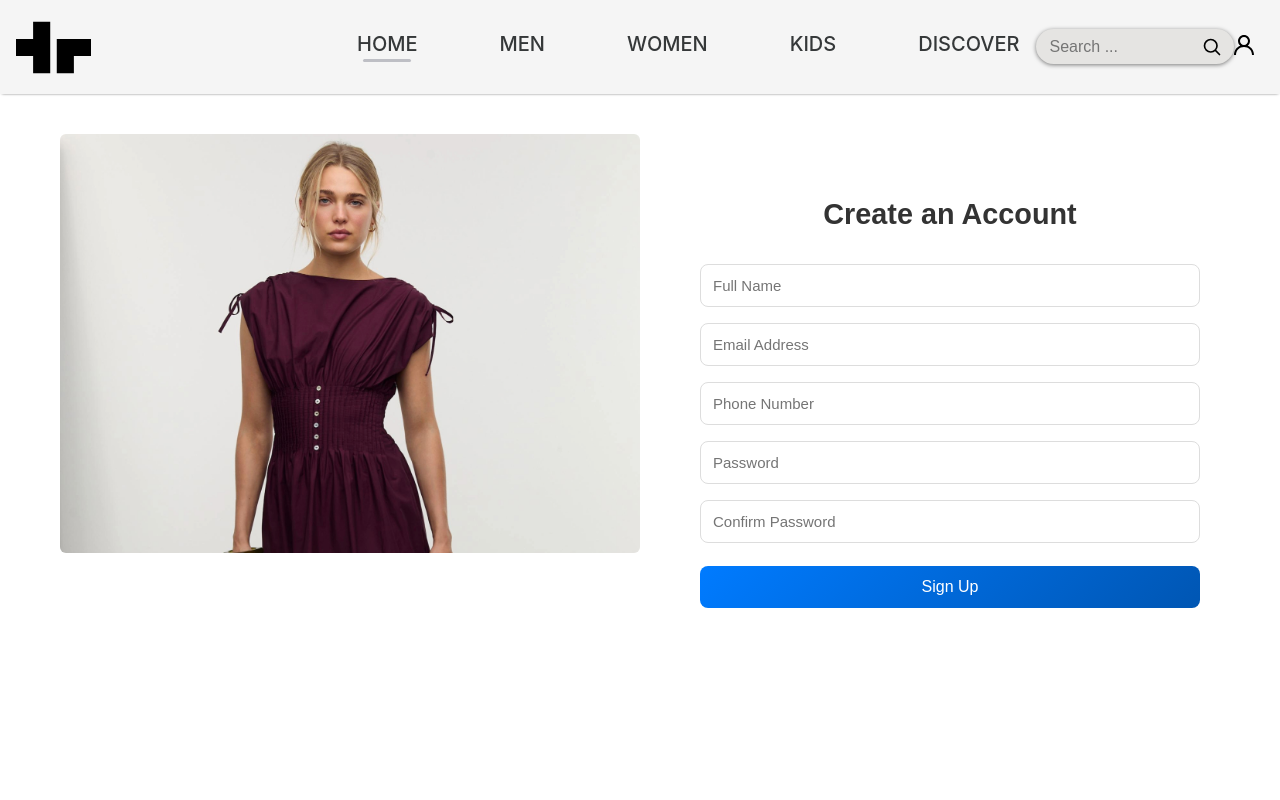
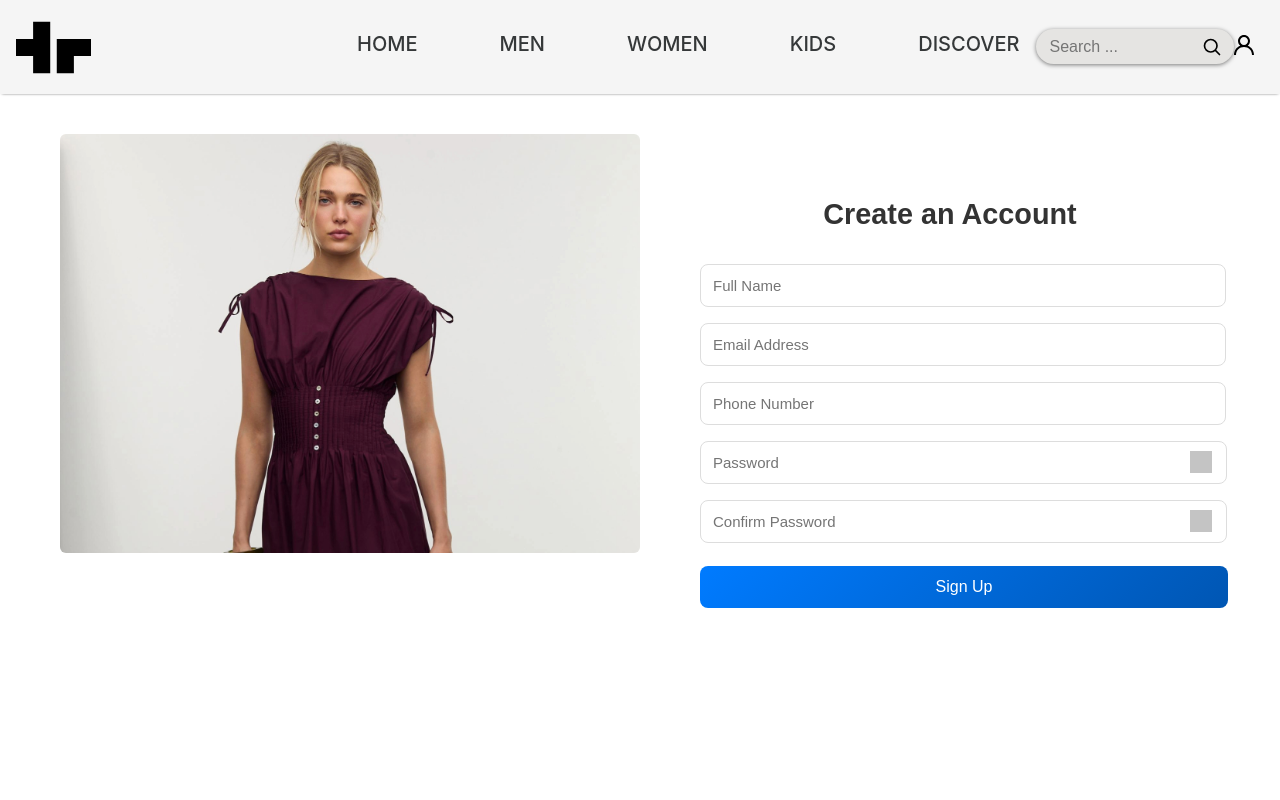
Before and after one commit to GuellifTakiEddine/TR-commerce, a React (Create React App) app in the folder frontend/: page /create-account in a window 1280 px wide. Shown: the top 800 px of the page. Built offline with nearby package versions, Linux system fonts and the light colour scheme; grey boxes are pictures that could not be loaded.

Commit message:
Improving UI

```diff
--- a/frontend/src/components/Navbar.jsx
+++ b/frontend/src/components/Navbar.jsx
@@ -10,25 +10,23 @@ import wishIconFilled from './images/wishlist-filled.svg';
 import googleIcon from './images/google.svg';
 import facebookIcon from './images/facebook.svg';
 import searchIcon from './images/search.svg';
+import passwordShow from "../components/images/eye-show.svg";
+import passwordHide from "../components/images/eye-off.svg";
 
-import { Link, useNavigate } from "react-router-dom";
+import { Link, useNavigate, useLocation } from "react-router-dom";
 
 const Navbar = () => {
   const navigate = useNavigate();
+  const location = useLocation(); // <— NEW: detect current route
 
-  /* ---------- existing state ---------- */
-  const [menu, setMenu]           = useState("home");
   const [wishHover, setWishHover] = useState(false);
   const [cartHover, setCartHover] = useState(false);
   const [profileHover, setProfileHover] = useState(false);
   const [profileDropdown, setProfileDropdown] = useState(false);
   const [rememberMe, setRememberMe] = useState(false);
-  const [email, setEmail]         = useState("");
-  const [password, setPassword]   = useState("");
-
-  /* ---------- ⬇️  ADD THESE TWO LINES ⬇️ ---------- */
-  const [searchText, setSearchText] = useState("");          // <— new state
-  /* ------------------------------------------------ */
+  const [email, setEmail] = useState("");
+  const [password, setPassword] = useState("");
+  const [searchText, setSearchText] = useState("");
 
   const handleLogin = (e) => {
     e.preventDefault();
@@ -37,7 +35,6 @@ const Navbar = () => {
     setPassword("");
   };
 
-  /* ---------- ⬇️  ADD THIS FUNCTION ⬇️ ---------- */
   const handleSearch = (e) => {
     e.preventDefault();
     if (searchText.trim()) {
@@ -45,48 +42,48 @@ const Navbar = () => {
       setSearchText("");
     }
   };
-return(
+
+  // Function to check if path is active
+  const isActive = (path) => location.pathname === path;
+const [showPassword, setShowPassword] = useState(false);
+  return (
     <div className="navbar">
-
       <div className="marque">
         <img src={logo} alt="" />
-
       </div>
 
       <ul className="navList">
-<Link to="/" onClick={() => setMenu("home")}>
-  <li className={menu === "home" ? "active" : ""}>
+        <Link to="/">
+          <li className={isActive("/") ? "active" : ""}>
             HOME
             <hr />
           </li>
         </Link>
-<Link  to='/men' onClick={() => setMenu("men")}>
-  <li className={menu === "men" ? "active" : ""}>
+        <Link to="/men">
+          <li className={isActive("/men") ? "active" : ""}>
             MEN
             <hr />
           </li>
         </Link>
-  <Link  to='/women' onClick={() => setMenu("women")}>
-  <li className={menu === "women" ? "active" : ""}>
+        <Link to="/women">
+          <li className={isActive("/women") ? "active" : ""}>
             WOMEN
             <hr />
           </li>
         </Link>
-  <Link  to='/kids' onClick={() => setMenu("kids")}>
-  <li className={menu === "kids" ? "active" : ""}>
+        <Link to="/kids">
+          <li className={isActive("/kids") ? "active" : ""}>
             KIDS
             <hr />
           </li>
         </Link>
-  <Link  to='/discover' onClick={() => setMenu("discover")}>
-  <li className={menu === "discover" ? "active" : ""}>
+        <Link to="/discover">
+          <li className={isActive("/discover") ? "active" : ""}>
             DISCOVER
             <hr />
           </li>
         </Link>
       </ul>
-
-
 
       <form className="search-bar" onSubmit={handleSearch}>
         <input
@@ -99,8 +96,6 @@ return(
           <img src={searchIcon} alt="search" />
         </button>
       </form>
-
-
 
       <div className="login-profile-wish-cart">
         <div
@@ -124,7 +119,6 @@ return(
 
           {profileDropdown && (
             <div className="profile-dropdown">
-              <link></link>
               <img className="dropdown-logo" src={logo} alt="" />
               <h3 className="dropdown-title">Sign In</h3>
               <form onSubmit={handleLogin}>
@@ -136,13 +130,26 @@ return(
                   onChange={(e) => setEmail(e.target.value)}
                   required
                 />
-                <input id="login-password"
-                  type="password"
+              <div className="password-wrapper-nav">
+  <input
+    id="login-password"
+    type={showPassword ? "text" : "password"}
     placeholder="Password"
     value={password}
     onChange={(e) => setPassword(e.target.value)}
     required
+    // The "top: 10px" style is now handled by the CSS class
   />
+  <div
+    className="password-toggle-nav"
+    style={{ backgroundImage: `url(${showPassword ? passwordHide : passwordShow})` }}
+    onClick={() => setShowPassword(!showPassword)}
+    role="button"
+    tabIndex={0}
+    onKeyDown={(e) => { if (e.key === 'Enter') setShowPassword(!showPassword) }}
+  />
+</div>
+
                 <div className="remember-me">
                   <input
                     type="checkbox"
@@ -180,39 +187,32 @@ return(
           )}
         </div>
 
-
-    <img id="wish"
+        <img
+          id="wish"
           src={wishHover ? wishIconFilled : wishIcon}
           alt="wishlist"
           onMouseEnter={() => setWishHover(true)}
           onMouseLeave={() => setWishHover(false)}
           width="24"
           height="24"
-                    onClick={() => {
-                      setMenu("");
-                      navigate("/wishlist")}}
+          onClick={() => navigate("/wishlist")}
         />
 
-    <img id="cart"
+        <img
+          id="cart"
           src={cartHover ? cartIconFilled : cartIcon}
           alt="cart"
           onMouseEnter={() => setCartHover(true)}
           onMouseLeave={() => setCartHover(false)}
           width="24"
           height="24"
-                    onClick={()=>{
-                      setMenu("");
-                      navigate("/cart")}}
+          onClick={() => navigate("/cart")}
         />
 
-    <div className="cart-counter">
-        0
+        <div className="cart-counter">0</div>
       </div>
-
     </div>
-
-</div>
-)
-}
+  );
+};
 
 export default Navbar;
--- a/frontend/src/pages/Register.css
+++ b/frontend/src/pages/Register.css
@@ -50,13 +50,21 @@
 
 .register-container input {
   padding: 12px;
-  margin: 8px 0;
   border: 1px solid #ddd;
   border-radius: 8px;
   font-size: 15px;
   transition: all 0.3s ease;
   outline: none;
+  margin: 0; /* remove margins from inputs entirely */
+  width: 100%; /* ensure full width */
 }
+
+.register-container form > * {
+  margin: 8px 0;
+   /* gives uniform vertical spacing between all form elements */
+
+}
+
 
 .register-container input:focus {
 
@@ -77,6 +85,7 @@
 .register-container button {
   padding: 12px;
   margin-top: 15px;
+  width: 528px;
   background: linear-gradient(135deg, #007bff, #0056b3);
   border: none;
   color: white;
@@ -144,3 +153,41 @@
   color: #721c24;
   border: 1px solid #f5c6cb;
 }
+
+
+/* --- Add this below your existing CSS --- */
+/* --- Add this below your existing CSS --- */
+
+.password-wrapper
+{ position: relative;
+  max-width: 600px;
+    align-items: center;
+    margin: 0;
+
+      /* make wrapper take full width */ }
+
+.password-wrapper input {
+  width: 94.5%;
+  flex: 1;
+  padding-right: 40px;
+
+
+}
+
+
+
+.password-toggle {
+  position: absolute;
+  right: -12px;
+  top: 50%;
+  transform: translateY(-50%);
+  cursor: pointer;
+  width: 22px;
+  height: 22px;
+  opacity: 0.6;
+  transition: opacity 0.2s ease;
+}
+
+.password-toggle:hover {
+  opacity: 1;
+}
--- a/frontend/src/pages/Register.jsx
+++ b/frontend/src/pages/Register.jsx
@@ -2,6 +2,9 @@ import React, { useState } from "react";
 import "./Register.css";
 import registerImage from "../components/images/register-side.jpg";
 import Footer from "../components/footer";
+
+import passwordShow from "../components/images/eye-show.svg";
+import passwordHide from "../components/images/eye-off.svg";
 
 const Register = () => {
   const [formData, setFormData] = useState({
@@ -63,6 +66,9 @@ const Register = () => {
     }
   };
 
+  const [showPassword, setShowPassword] = useState(false);
+  const [showConfirmPassword, setShowConfirmPassword] = useState(false);
+
   return (
     <>
       <div className="register-wrapper">
@@ -109,25 +115,41 @@ const Register = () => {
     required
   />
 
+  <div className="password-wrapper">
     <input
-              type="password"
+      type={showPassword ? "text" : "password"}
       name="password"
       placeholder="Password"
       value={formData.password}
       onChange={handleChange}
       required
     />
+    <img
+      src={showPassword ? passwordHide : passwordShow}
+      alt="Toggle password"
+      className="password-toggle"
+      onClick={() => setShowPassword(!showPassword)}
+    />
+  </div>
 
+  <div className="password-wrapper">
     <input
-              type="password"
+      type={showConfirmPassword ? "text" : "password"}
       name="confirmPassword"
       placeholder="Confirm Password"
       value={formData.confirmPassword}
       onChange={handleChange}
       required
     />
+    <img
+      src={showConfirmPassword ? passwordHide : passwordShow}
+      alt="Toggle confirm password"
+      className="password-toggle"
+      onClick={() => setShowConfirmPassword(!showConfirmPassword)}
+    />
+  </div>
 
-            <button type="submit">Sign Up</button>
+  <button className="sign-up-btn" type="submit">Sign Up</button>
 </form>
         </div>
       </div>
```
Also changed, not shown: frontend/src/components/Navbar.css (+63 -32 lines). Lines whose indentation alone changed are shown as unchanged.
